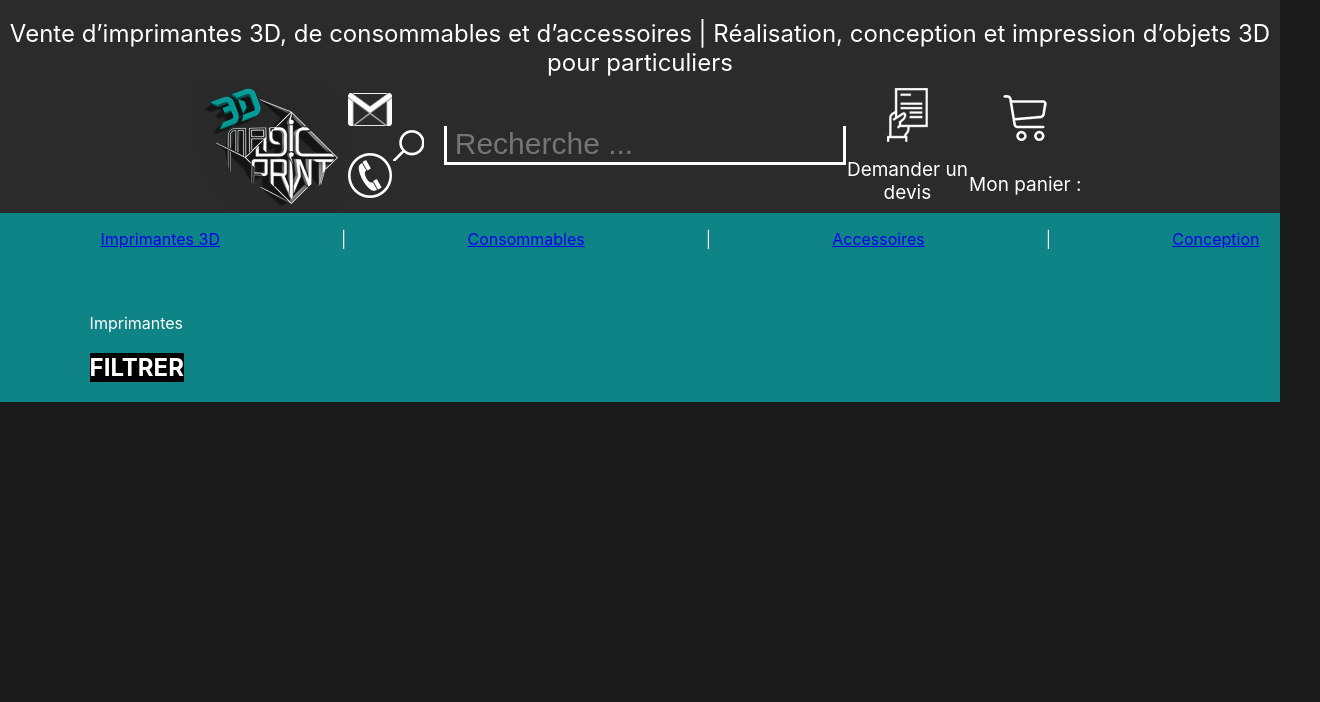
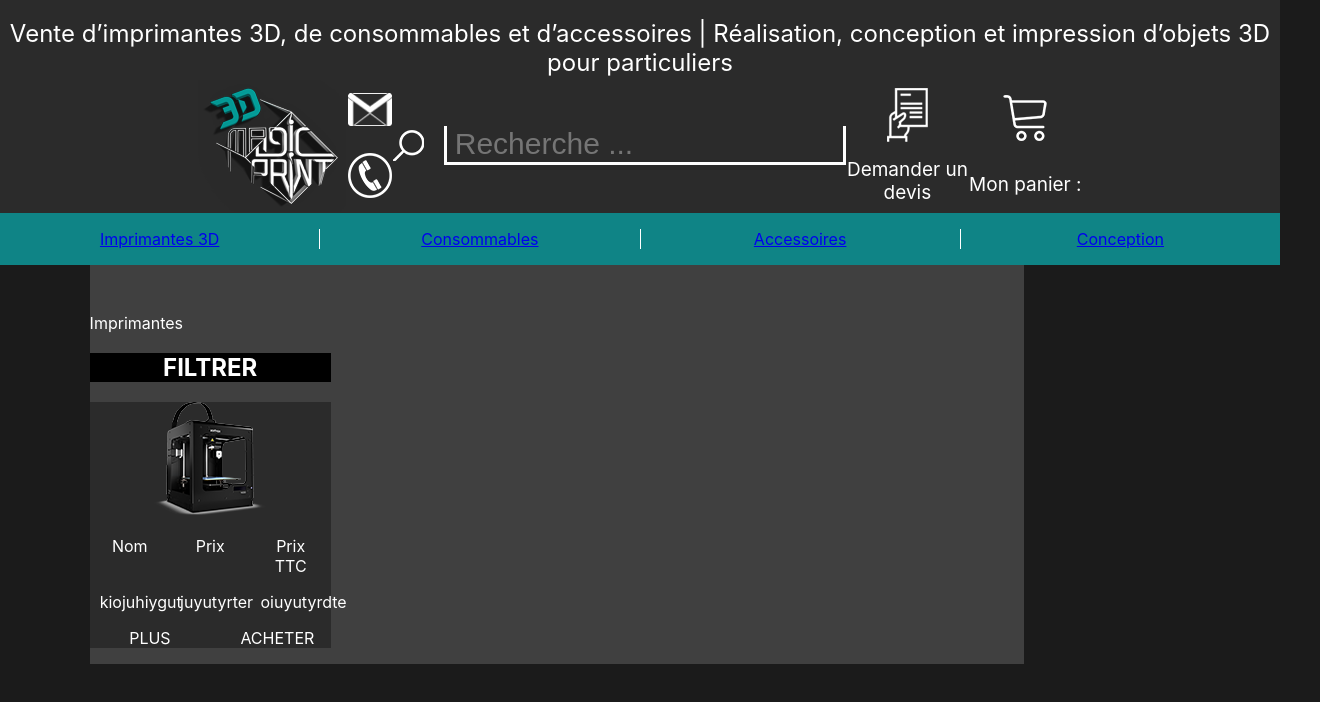
Before and after one commit to KONEKTEY/3D, a React (Create React App) app: page / in a window 1280 px wide. Shown: the top 702 px of the page, 1320 px wide, since content can reach past the window. Built offline with nearby package versions, Linux system fonts and the light colour scheme.

Commit message:
début de la phase produit

```diff
--- a/src/App.js
+++ b/src/App.js
@@ -15,19 +15,15 @@ class App extends Component {
         <Router >
         <div className="Menu">
         <ul>
-            <li>
+            <li className="BorderRight">
             <Link to="/">Imprimantes 3D</Link>
             </li>
-            |
-            <li>
-
+            <li className="BorderRight">
             <Link to="/Consommables/">Consommables</Link>
             </li>
-            |
-            <li>
+            <li className="BorderRight">
             <Link to="/Accessoires/">Accessoires</Link>
             </li>
-            |
             <li>
             <Link to="/Conception/">Conception</Link>
             </li>
--- a/src/Gallerie.js
+++ b/src/Gallerie.js
@@ -1,11 +1,12 @@
 import React, { Component } from 'react';
+import Produit from './Produit.js';
 import './App.css';
 
 class Gallerie extends Component {
   render() {
     return (
       <div className="Gallerie">
-
+     	<Produit/>
       </div>
     );
   }
--- /dev/null
+++ b/src/Produit.js
@@ -0,0 +1,32 @@
+import React, { Component } from 'react';
+import Miniature from './images/miniatures.png';
+import './App.css';
+
+
+class Produit extends Component {
+  render() {
+    return (
+      <div className="Produit">
+     	<div className="Demo">
+     		<img src={Miniature} />
+     		<ul>
+     			<li>Nom</li>
+     			<li>Prix</li>
+     			<li>Prix TTC</li>
+     		</ul>
+     	</div>
+     	<ul className="Details">
+     		<li>kiojuhiygut</li>
+     		<li>juyutyrter</li>
+     		<li>oiuyutyrdte</li>
+     	</ul>
+     	<ul className="Action">
+     		<li>PLUS</li>
+     		<li>ACHETER</li>
+     	</ul>
+      </div>
+    );
+  }
+}
+
+export default Produit;
--- a/src/index.css
+++ b/src/index.css
@@ -19,11 +19,17 @@ p{
   margin: 0px;
 }
 
+.Content{
+  background-color: #1b1b1b;
+}
+
 .Header > p{
   padding-top: 17px;
   color: white;
   font-size: 24px;
 }
+
+
 
 .Header input{
   font-size: 30px;
@@ -43,6 +49,8 @@ p{
   flex-direction: column;
   justify-content: flex-start;
   align-items: flex-start;
+  background-color: #404040;
+
 }
 
 .Imprimantes p{
@@ -53,6 +61,10 @@ h2{
   color: white;
   background-color: black;
   width: 100%;
+}
+
+.Produit{
+  background-color: #2b2b2b;
 }
 
 .Gallerie{
@@ -104,6 +116,15 @@ width: 100%;
 flex-direction: row;
 justify-content: space-around;
 list-style: none;
+padding: 0;
+}
+
+.Menu ul li{
+  width: 25%;
+}
+
+.BorderRight{
+  border-right: white 1px solid;
 }
 
 .Menu{
@@ -182,3 +203,9 @@ code {
   font-family: source-code-pro, Menlo, Monaco, Consolas, "Courier New",
     monospace;
 }
+
+@media screen and (max-width: 750px) {
+  body{
+    background-color: red;
+  }
+}
```
Also changed, not shown: src/images/miniatures.png (added).
